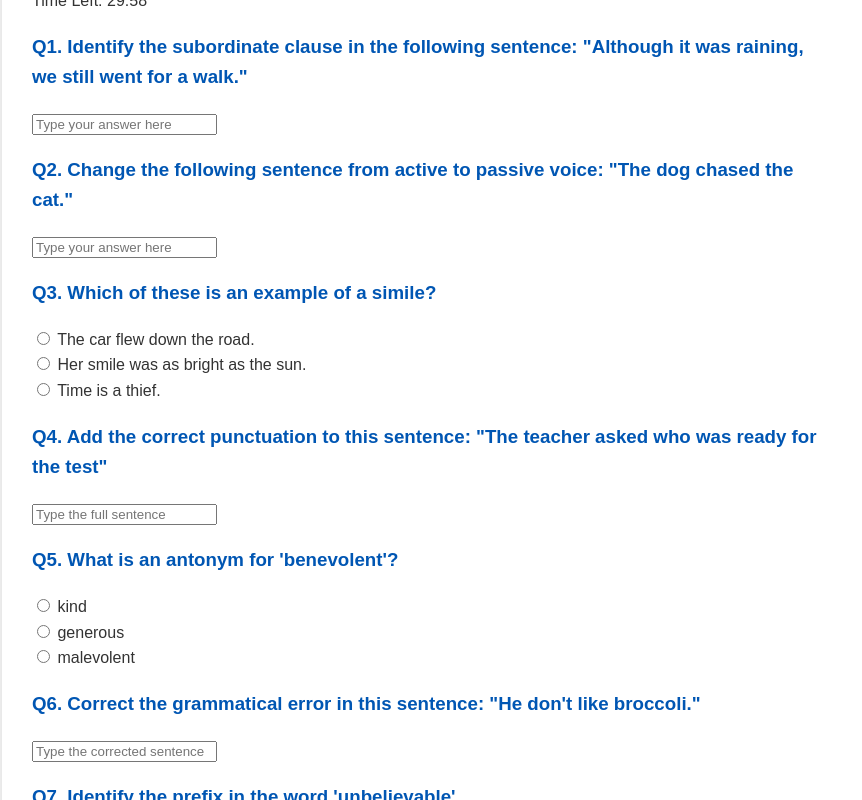
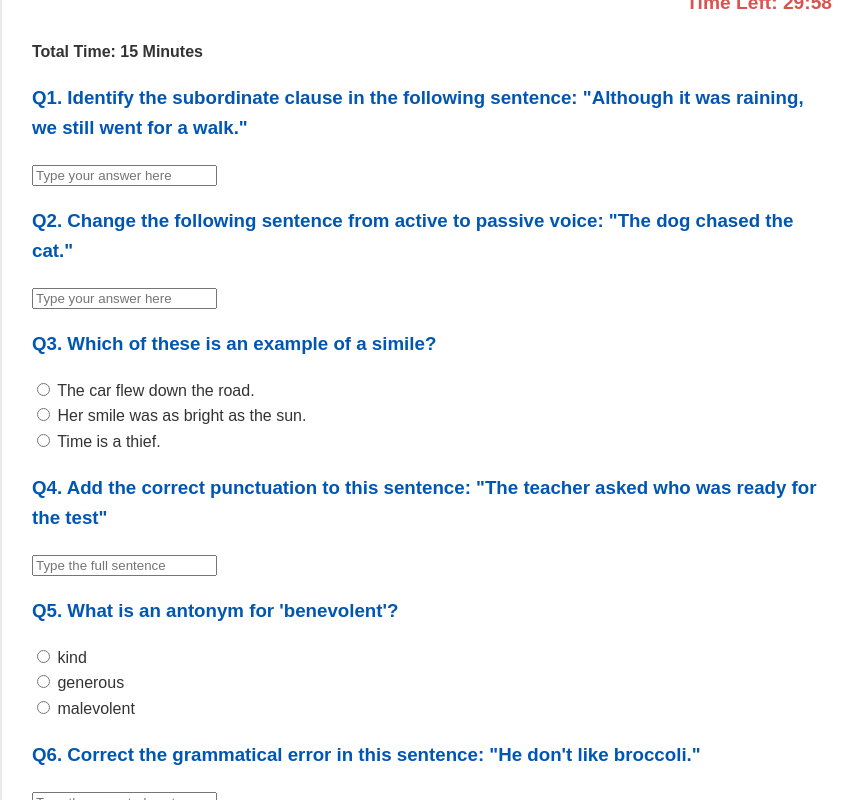
Before and after one commit to Night2512/ks3_assessment, a plain HTML site: page index.html in a window 1280 px wide. Both pictures are taken after typing "Sample", "Sample", "name@example.com" into the empty fields and a click on the button "Start Assessment". Shown: the part 176-976 px from the top of the page, without its empty margins (208-1070 px from the left). Drawn offline with Linux system fonts and the light colour scheme.

Commit message:
Update index.html

```diff
--- a/index.html
+++ b/index.html
@@ -34,7 +34,9 @@
         </div>
 
         <div id="assessmentSection" class="section" style="display: none;">
-            <div id="timer">Time Left: <span id="time">30:00</span></div>
+            <p class="timer-display">Time Left: <span id="time">15:00</span></p>
+            <p><strong>Total Time: 15 Minutes</strong></p>
+
             <form id="assessmentForm">
                 <div class="question" id="q1">
                     <h3>Q1. Identify the subordinate clause in the following sentence: "Although it was raining, we still went for a walk."</h3>
```
